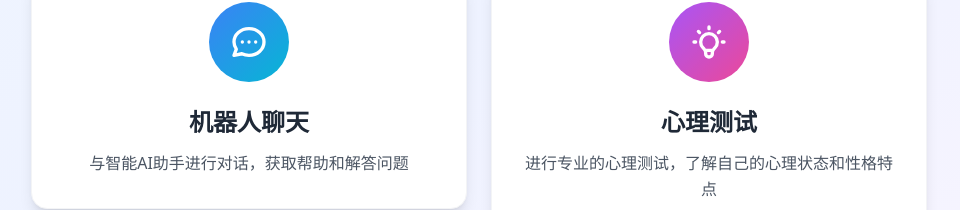
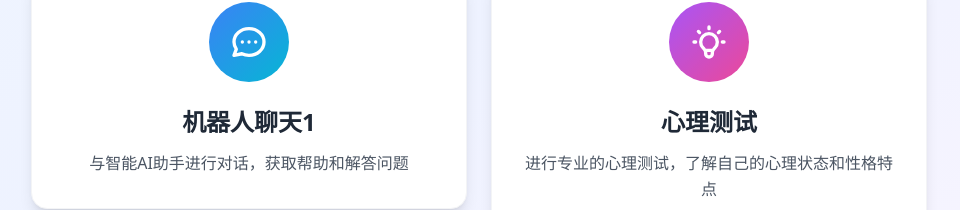
Before and after one commit to yaoliming08/react-nextjs, a Next.js app: page / in a window 1280 px wide. Shown: the part 368-578 px from the top of the page, without its empty margins (161-1121 px from the left). Built offline with nearby package versions, Linux system fonts and the light colour scheme.

Commit message:
feat: 页面改动

```diff
--- a/app/page.tsx
+++ b/app/page.tsx
@@ -26,7 +26,7 @@ const Home = () => {
                   </svg>
                 </div>
                 <h2 className="text-2xl font-semibold text-gray-800 mb-3 group-hover:text-blue-600 transition-colors">
-                  机器人聊天
+                  机器人聊天1
                 </h2>
                 <p className="text-gray-600 leading-relaxed">
                   与智能AI助手进行对话，获取帮助和解答问题
--- a/package.json
+++ b/package.json
@@ -18,8 +18,8 @@
   },
   "devDependencies": {
     "@types/node": "^20",
-    "@types/react": "^19",
-    "@types/react-dom": "^19",
+    "@types/react": "^19.2.7",
+    "@types/react-dom": "^19.2.3",
     "autoprefixer": "^10.0.1",
     "postcss": "^8",
     "tailwindcss": "^3.3.0",
```
Also changed, not shown: 1 other file (tests, documents, lock files or other folders).
